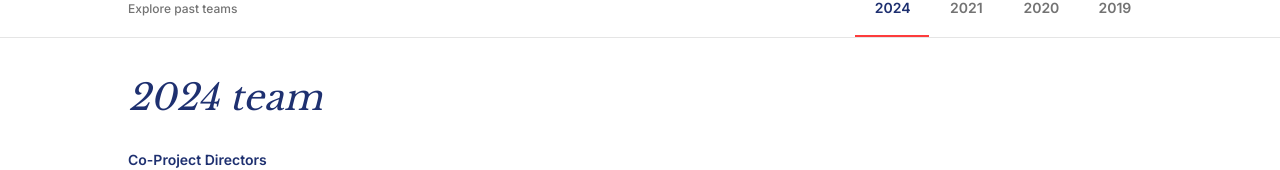
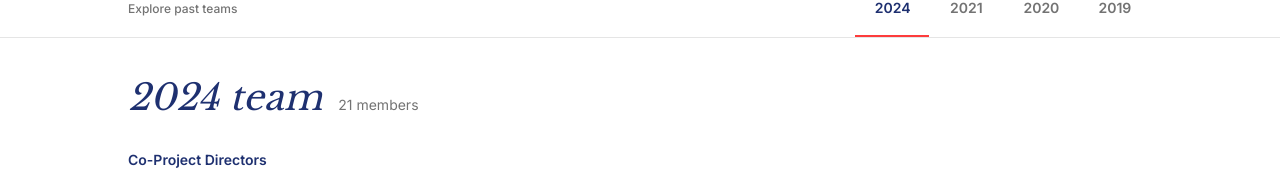
Before and after one commit to MisiKamiPeduli/mkp-website, a Next.js app: page /about/our-team in a window 1280 px wide. Shown: the part 391-561 px from the top of the page. Built offline with nearby package versions, Linux system fonts and the light colour scheme.

Commit message:
Team: drop misleading hover, show member count

```diff
--- a/src/app/about/our-team/_components/team-archive.tsx
+++ b/src/app/about/our-team/_components/team-archive.tsx
@@ -57,7 +57,10 @@ export function TeamArchive({ teams }: { teams: PastTeam[] }) {
         <div className="mx-auto max-w-5xl">
           {teams.map((team) => (
             <div key={team.year} id={`team-${team.year}`} role="tabpanel" aria-labelledby={`team-tab-${team.year}`} hidden={selected !== team.year} tabIndex={0} className="py-10 focus-visible:outline-2 focus-visible:outline-offset-4 focus-visible:outline-ring">
-              <h3 className="mb-8 text-3xl italic text-secondary-text sm:text-4xl">{team.year} team</h3>
+              <header className="mb-8 flex flex-wrap items-baseline gap-x-4 gap-y-1">
+                <h3 className="text-3xl italic text-secondary-text sm:text-4xl">{team.year} team</h3>
+                <p className="text-sm text-muted-foreground">{team.members.length} members</p>
+              </header>
               <div className="space-y-10">
                 {divisionsOf(team).map(({ division, members }) => (
                   <section key={division} aria-labelledby={`division-${team.year}-${slugify(division)}`}>
@@ -66,7 +69,7 @@ export function TeamArchive({ teams }: { teams: PastTeam[] }) {
                       {members.map((member) => {
                         const lead = division === DIRECTORS;
                         return (
-                          <li key={member.name} className="flex items-center gap-4 rounded-lg p-2 -m-2 transition-colors hover:bg-muted">
+                          <li key={member.name} className="flex items-center gap-4">
                             <div className={`relative shrink-0 overflow-hidden rounded-full bg-muted ${lead ? "size-24" : "size-16"}`}>
                               {member.image ? (
                                 <Image src={member.image} alt={`Portrait of ${member.name}`} fill sizes={lead ? "96px" : "64px"} className="object-cover" />
```
